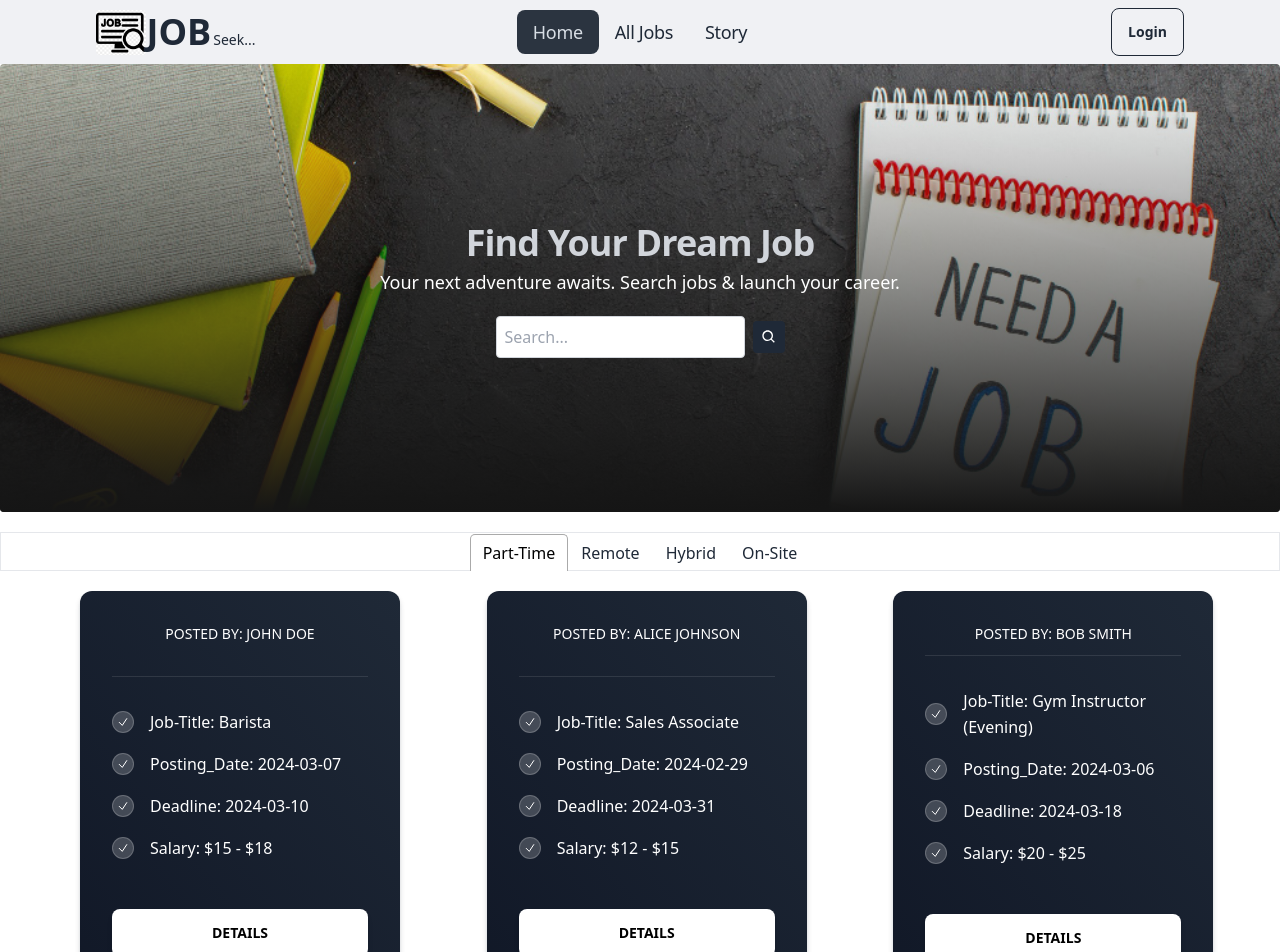
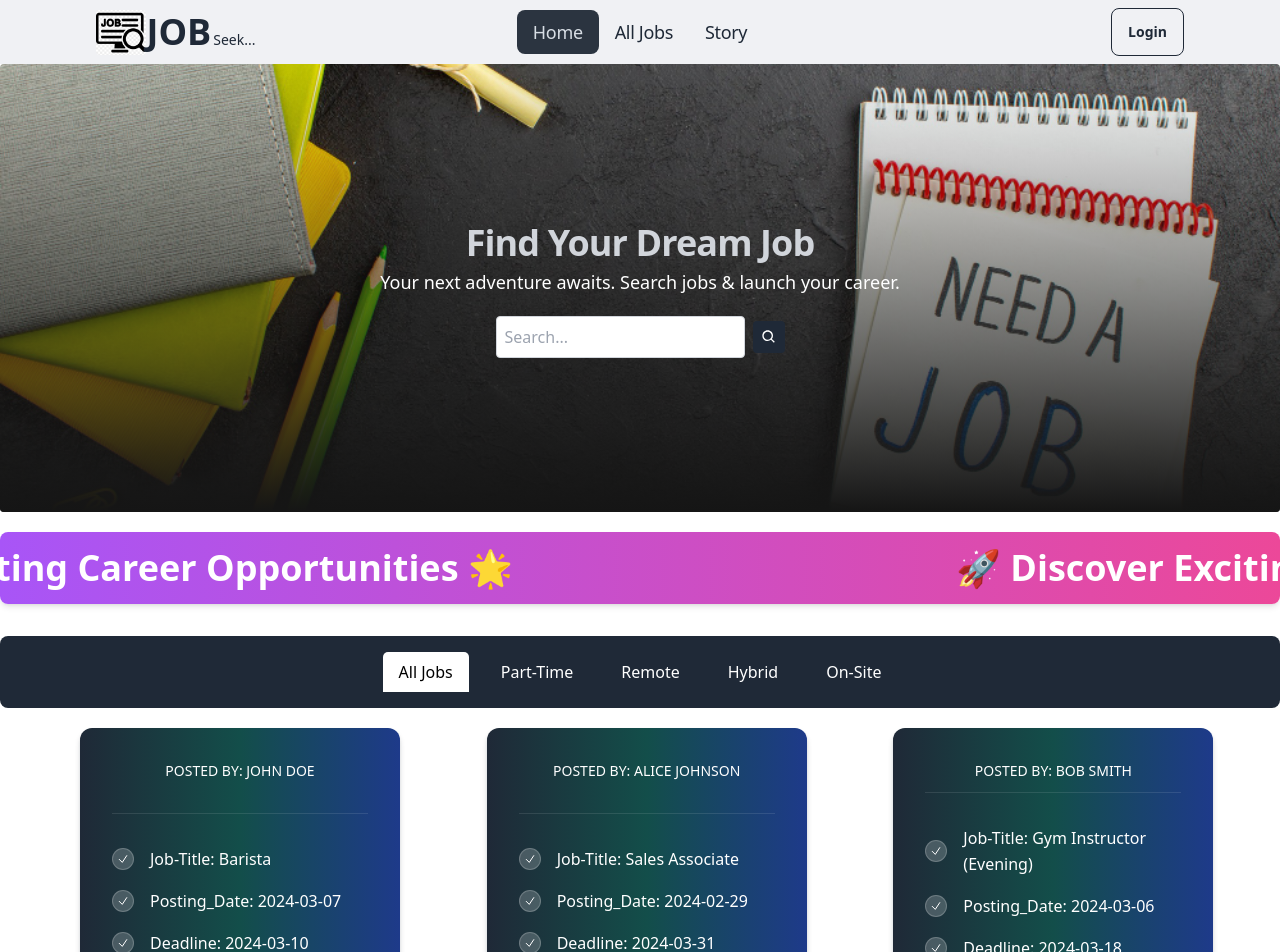
Before and after one commit to MH-Shawon/job-seeking-client, a React (Vite) app: page / in a window 1280 px wide. Shown: the top 952 px of the page. Built offline with nearby package versions, Linux system fonts and the light colour scheme; no server answers.

Commit message:
tab was added

```diff
--- a/package.json
+++ b/package.json
@@ -10,12 +10,14 @@
     "preview": "vite preview"
   },
   "dependencies": {
+    "animate.css": "^4.1.1",
     "firebase": "^10.8.1",
     "localforage": "^1.10.0",
     "match-sorter": "^6.3.4",
     "prop-types": "^15.8.1",
     "react": "^18.2.0",
     "react-dom": "^18.2.0",
+    "react-fast-marquee": "^1.6.4",
     "react-hot-toast": "^2.4.1",
     "react-icons": "^5.0.1",
     "react-router-dom": "^6.22.2",
--- a/src/Components/Layouts/Job/JobCategory/Job.jsx
+++ b/src/Components/Layouts/Job/JobCategory/Job.jsx
@@ -9,7 +9,7 @@ const Job = ({ job }) => {
 
   return (
     <div>
-      <div className=" flex flex-col bg-clip-border rounded-xl bg-gradient-to-tr from-gray-900 to-gray-800 text-white shadow-gray-900/20 shadow-md w-full max-w-[20rem] h-[25rem] p-8 mb-5">
+      <div className=" flex flex-col bg-clip-border rounded-xl bg-gradient-to-r from-gray-800 via-teal-900 to-blue-900 text-white shadow-gray-900/20 shadow-md w-full max-w-[20rem] h-[25rem] p-8 mb-5">
         <div className="relative pb-8 m-0 mb-8 overflow-hidden text-center text-gray-700 bg-transparent border-b rounded-none shadow-none bg-clip-border border-white/10">
           <p className="block font-sans text-sm antialiased font-normal leading-normal text-white uppercase">
             Posted By: {name}
--- a/src/Components/Layouts/Job/JobCategory/JobCategory.jsx
+++ b/src/Components/Layouts/Job/JobCategory/JobCategory.jsx
@@ -1,27 +1,48 @@
 import { useEffect, useState } from "react";
+import "animate.css/animate.min.css";
 
 import { Tab, TabList, TabPanel, Tabs } from "react-tabs";
 import Jobs from "../Jobs";
+import Marquee from "react-fast-marquee";
 
 const JobCategory = () => {
   const [jobs, setJobs] = useState([]);
   const [selectedCategory, setSelectedCategory] = useState(null);
+
   useEffect(() => {
-        fetch('allJobs.json')
-            .then(res => res.json())
-            .then(data => setJobs(data))
+    fetch("allJobs.json")
+      .then((res) => res.json())
+      .then((data) => setJobs(data));
+  }, []);
 
-    }, [])
-    const uniqueCategories = Array.from(new Set(jobs.map(job => job.category)))
+  const uniqueCategories = [
+    "All Jobs",
+    ...Array.from(new Set(jobs.map((job) => job.category))),
+  ];
+
   const filteredJobs = selectedCategory
-        ? jobs.filter(job => job.category === selectedCategory)
+    ? jobs.filter((job) => job.category === selectedCategory)
     : jobs;
+
   return (
     <div>
+          <Marquee className="text-4xl font-extrabold mb-8 text-center text-white bg-gradient-to-r from-purple-500 to-pink-500 p-4 rounded-lg shadow-md animate__animated animate__fadeIn mt-5">
+              <h2>
+                  🚀 Discover Exciting Career Opportunities 🌟
+              </h2>
+          </Marquee>
+
       <Tabs>
-                <TabList className="border flex items-center justify-center mt-5">
+        <TabList className="flex justify-center space-x-4 bg-gray-800 p-4 rounded-lg">
           {uniqueCategories.map((category, index) => (
-                        <Tab key={index} onClick={() => setSelectedCategory(category)}>
+            <Tab
+                  className={`text-white px-4 py-2 rounded cursor-pointer focus:outline-none ${selectedCategory === category
+                          ? 'bg-indigo-600 font-bold'
+                          : 'hover:bg-gray-700'
+                      }`}
+              key={index}
+              onClick={() => setSelectedCategory(category)}
+            >
               {category}
             </Tab>
           ))}
@@ -29,14 +50,14 @@ const JobCategory = () => {
         <div className="">
           {uniqueCategories.map((category, index) => (
             <TabPanel key={index}>
-
-                            <Jobs filteredJobs={filteredJobs} />
+              <Jobs
+                filteredJobs={category === "All Jobs" ? jobs : filteredJobs}
+              />
             </TabPanel>
           ))}
         </div>
-
       </Tabs>
     </div>
-    )
-}
+  );
+};
 export default JobCategory;
```
Also changed, not shown: 1 other file (tests, documents, lock files or other folders). Lines whose indentation alone changed are shown as unchanged.
